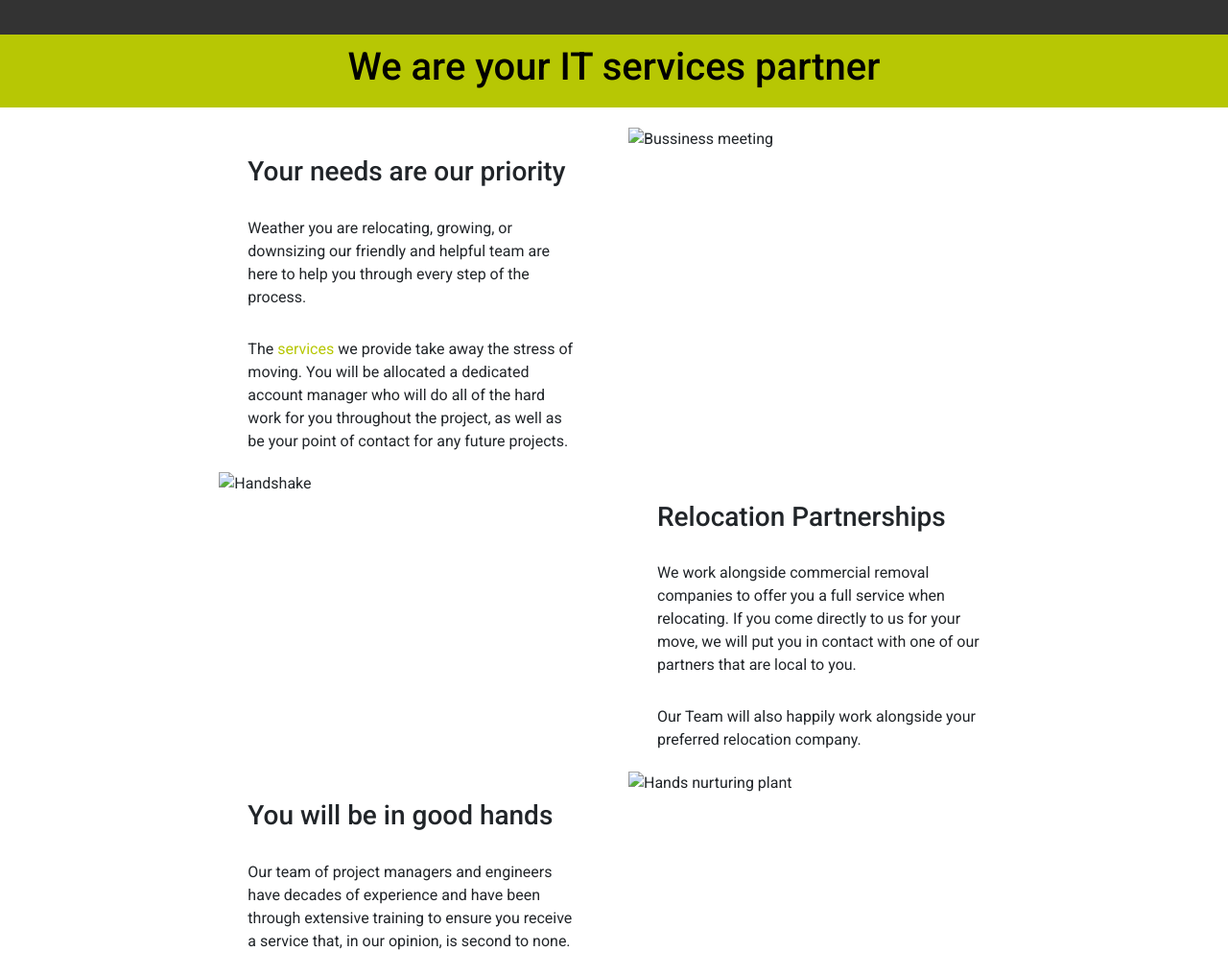
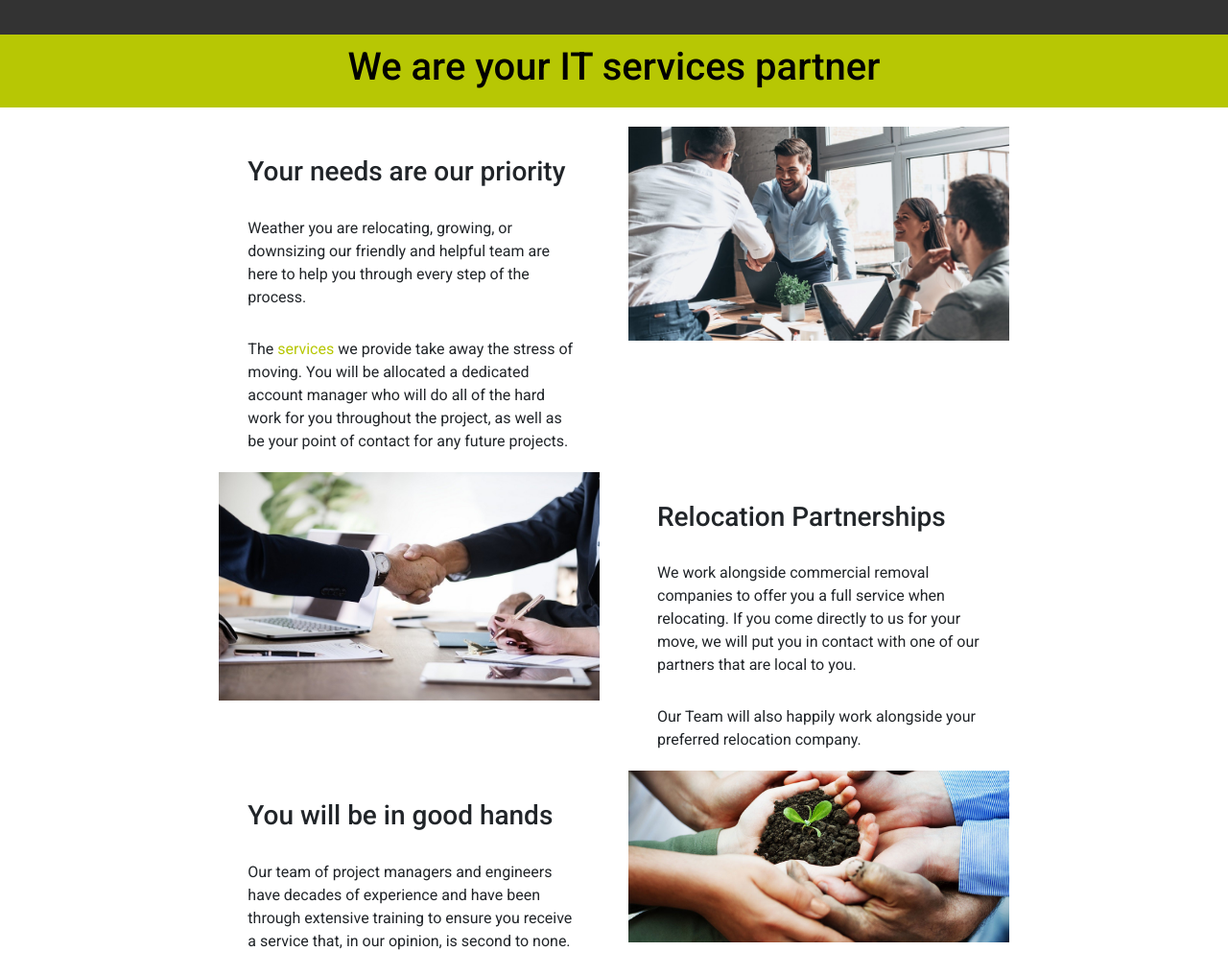
Before and after one commit to JMortifee/User-centric-front-end, a plain HTML site: page index.html in a window 1280 px wide. Shown: the part 540-1556 px from the top of the page at 96% size. Drawn offline with nearby package versions, Linux system fonts and the light colour scheme.

Commit message:
updated image locations

```diff
--- a/index.html
+++ b/index.html
@@ -15,7 +15,7 @@
   <header>
     <nav class="row no-gutters navbar navbar-expand-lg navbar-light bg-light">
       <a class="navbar-brand" href="index.html">
-        <img class="logo" src="assets/images/Fgreenstrideside.png" alt="Greenstride logo">
+        <img class="logo" src="assets/images/logo.png" alt="Greenstride logo">
       </a>
       <button class="navbar-toggler" type="button" data-toggle="collapse" data-target="#navbarSupportedContent" aria-controls="navbarSupportedContent" aria-expanded="false" aria-label="Toggle navigation">
         <span class="navbar-toggler-icon"></span>
@@ -69,13 +69,13 @@
     </div>
 
     <div class="col-md-6 col-xl-4">
-      <img class="image1" src="assets/images/getty_951514270_400405.jpg" alt="Bussiness meeting">
+      <img class="image1" src="assets/images/home-img-1.jpg" alt="Bussiness meeting">
     </div>
   </div>
 
   <div class="row home section2 justify-content-center middle">
     <div class="col-md-6 col-xl-4 hidden-sm">
-      <img class="image2" src="assets/images/Partnership.jpg" alt="Handshake">
+      <img class="image2" src="assets/images/home-img-2.jpg" alt="Handshake">
     </div>
 
     <div class="col-md-6 col-xl-4">
@@ -85,7 +85,7 @@
     </div>
 
     <div class="col-md-6 col-xl-4 hidden-md">
-      <img class="image2" src="assets/images/Partnership.jpg" alt="Handshake">
+      <img class="image2" src="assets/images/home-img-2.jpg" alt="Handshake">
     </div>
 
   </div>
@@ -97,7 +97,7 @@
     </div>
 
     <div class="col-md-6 col-xl-4">
-      <img class="image3" src="assets/images/sustainabilityenvironment_4.jpg" alt="Hands nurturing plant">
+      <img class="image3" src="assets/images/home-img-3.jpg" alt="Hands nurturing plant">
     </div>
 
   </div>
```
